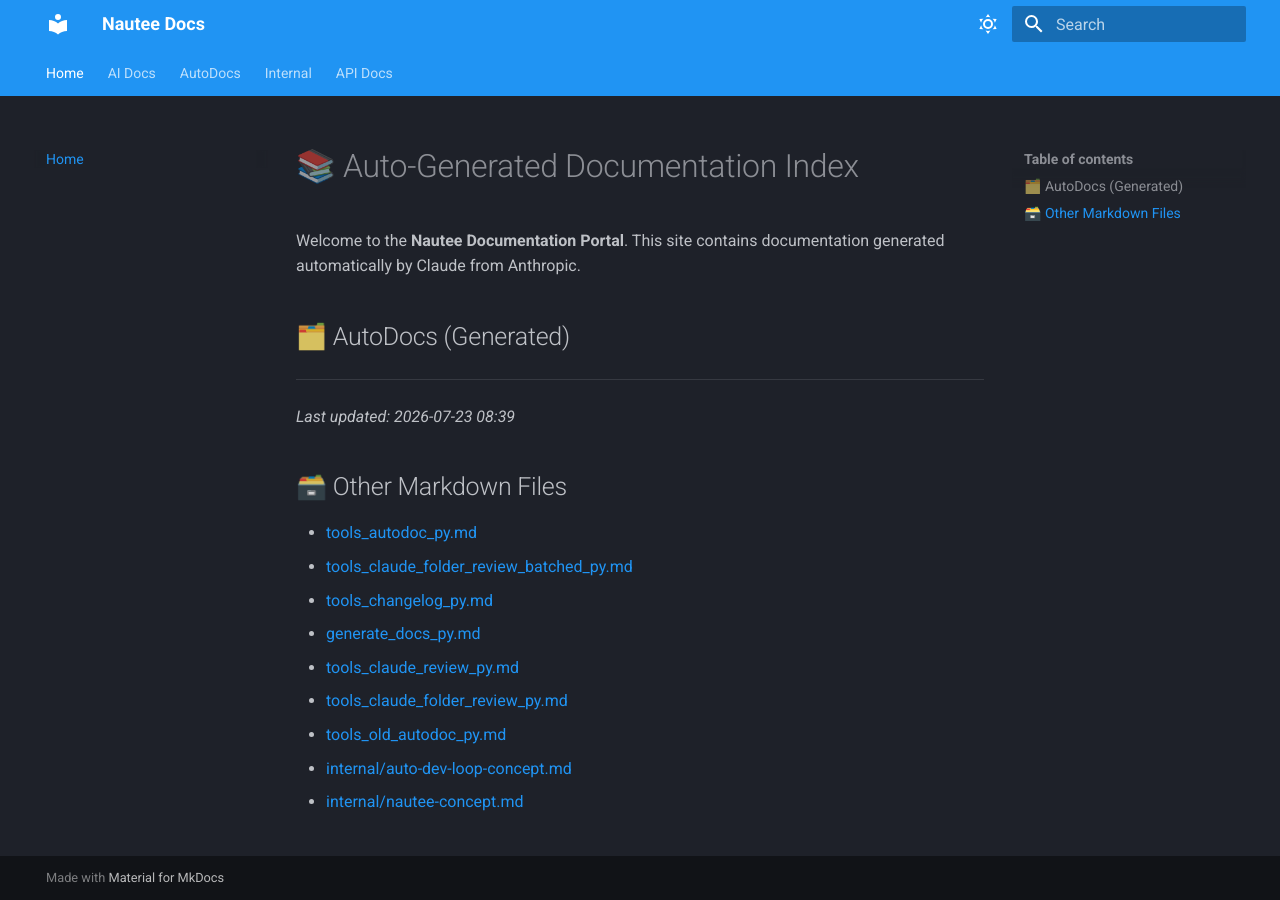
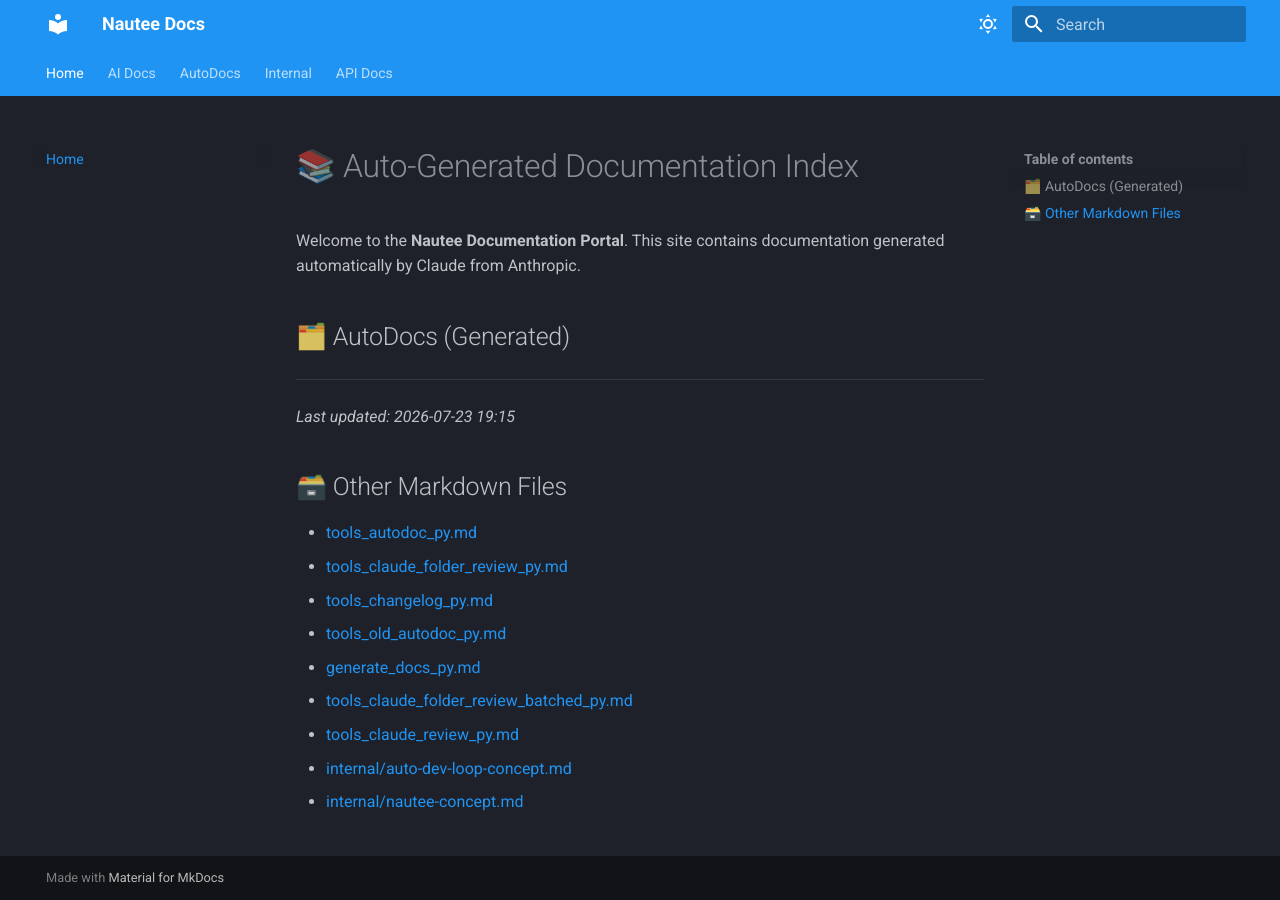
Before and after one commit to 48Nauts-Operator/nautee, an MkDocs documentation site: the page built from docs/index.md, in a window 1280 px wide. Built offline with MkDocs 1.6.1 and Material for MkDocs 9.7.7, drawn with Linux system fonts in a browser that asks for light colours.

```diff
--- a/docs/index.md
+++ b/docs/index.md
@@ -7,16 +7,16 @@ Welcome to the **Nautee Documentation Portal**. This site contains documentation
 
 ---
 
-_Last updated: 2026-07-23 08:39_
+_Last updated: 2026-07-23 19:15_
 
 ## 🗃️ Other Markdown Files
 
 - [tools_autodoc_py.md](tools_autodoc_py.md)
+- [tools_claude_folder_review_py.md](tools_claude_folder_review_py.md)
+- [tools_changelog_py.md](tools_changelog_py.md)
+- [tools_old_autodoc_py.md](tools_old_autodoc_py.md)
+- [generate_docs_py.md](generate_docs_py.md)
 - [tools_claude_folder_review_batched_py.md](tools_claude_folder_review_batched_py.md)
-- [tools_changelog_py.md](tools_changelog_py.md)
-- [generate_docs_py.md](generate_docs_py.md)
 - [tools_claude_review_py.md](tools_claude_review_py.md)
-- [tools_claude_folder_review_py.md](tools_claude_folder_review_py.md)
-- [tools_old_autodoc_py.md](tools_old_autodoc_py.md)
 - [internal/auto-dev-loop-concept.md](internal/auto-dev-loop-concept.md)
 - [internal/nautee-concept.md](internal/nautee-concept.md)
```
